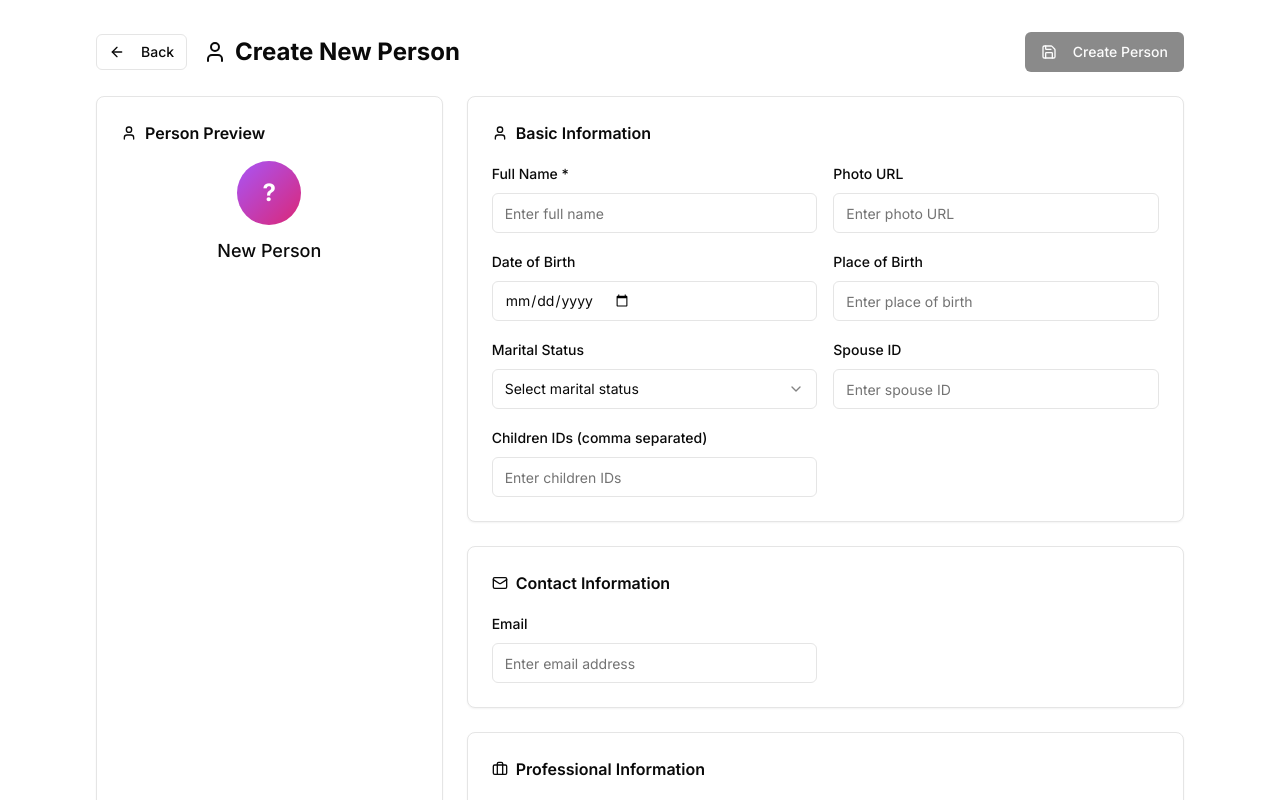
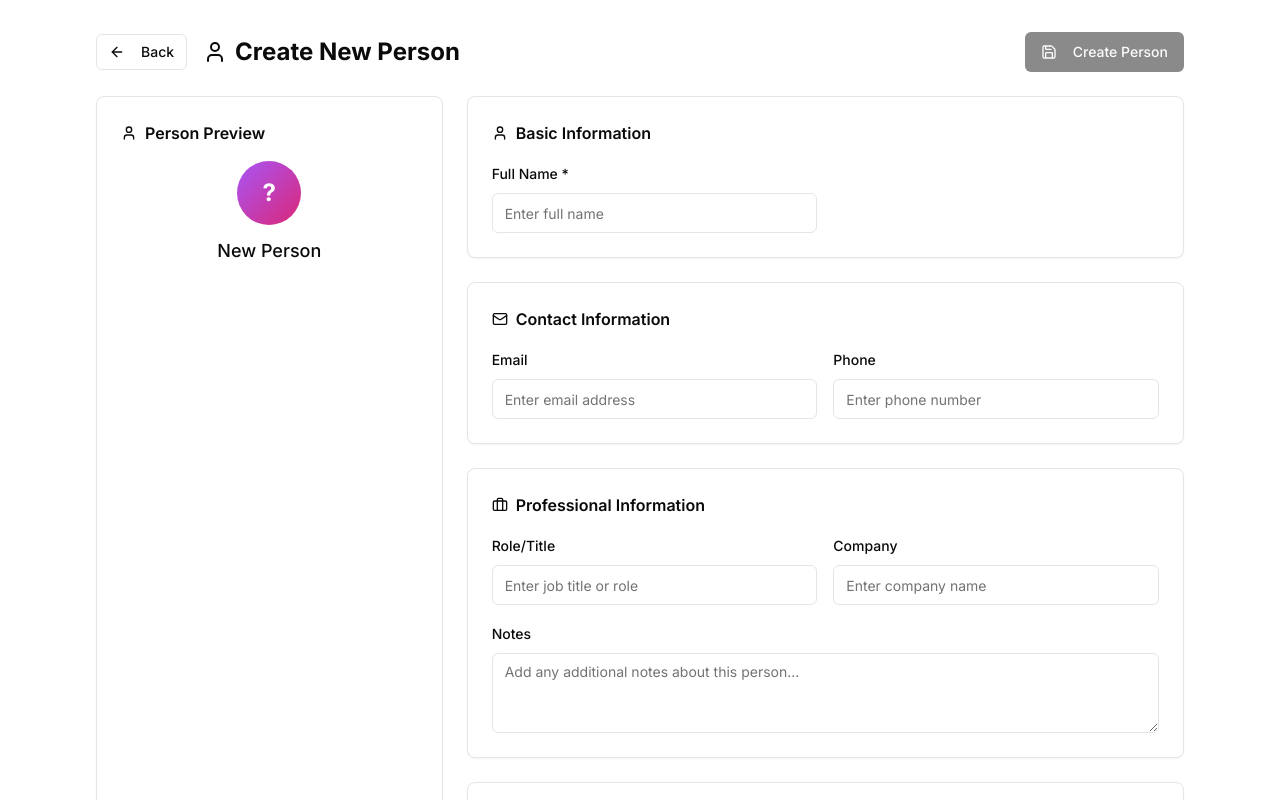
Before and after one commit to trevorbrunton/memory-browser, a Next.js app: page /create-person in a window 1280 px wide. Shown: the top 800 px of the page. Built offline with nearby package versions, Linux system fonts and the light colour scheme.

Commit message:
added new event and new person pages

```diff
--- a/app/create-person/page.tsx
+++ b/app/create-person/page.tsx
@@ -1,140 +1,103 @@
-"use client";
+"use client"
 
-import { useState } from "react";
-import { Card } from "@/components/ui/card";
-import { Button } from "@/components/ui/button";
-import { Input } from "@/components/ui/input";
-import { Label } from "@/components/ui/label";
-import {
-  Select,
-  SelectContent,
-  SelectItem,
-  SelectTrigger,
-  SelectValue,
-} from "@/components/ui/select";
-import { Badge } from "@/components/ui/badge";
-import { Textarea } from "@/components/ui/textarea";
-import {
-  Save,
-  ArrowLeft,
-  User,
-  Mail,
-  Phone,
-  Briefcase,
-  Plus,
-  X,
-  Settings,
-} from "lucide-react";
-import { useRouter } from "next/navigation";
-import { useToast } from "@/hooks/use-toast";
-import { useAddPeople } from "@/hooks/use-people";
-import { AttributeSelector } from "@/components/attribute-selector";
-import type { Person, PersonAttribute } from "../../types/people";
+import { useState } from "react"
+import { Card } from "@/components/ui/card"
+import { Button } from "@/components/ui/button"
+import { Input } from "@/components/ui/input"
+import { Label } from "@/components/ui/label"
+import { Select, SelectContent, SelectItem, SelectTrigger, SelectValue } from "@/components/ui/select"
+import { Badge } from "@/components/ui/badge"
+import { Textarea } from "@/components/ui/textarea"
+import { Save, ArrowLeft, User, Mail, Phone, Briefcase, Plus, X, Settings } from "lucide-react"
+import { useRouter } from "next/navigation"
+import { useToast } from "@/hooks/use-toast"
+import { useAddPeople } from "../../hooks/use-people"
+import { AttributeSelector } from "../../components/attribute-selector"
+import type { Person, PersonAttribute } from "../../types/people"
 
 export default function CreatePersonPage() {
-  const router = useRouter();
-  const { toast } = useToast();
-  const addPeopleMutation = useAddPeople();
+  const router = useRouter()
+  const { toast } = useToast()
+  const addPeopleMutation = useAddPeople()
 
-  // Form state matches Person type
-  const [formData, setFormData] = useState<
-    Omit<Person, "id" | "createdAt" | "updatedAt">
-  >({
+  // Form state
+  const [formData, setFormData] = useState({
     name: "",
-    email: undefined,
-    role: undefined,
-    photoUrl: undefined,
-    dateOfBirth: undefined,
-    placeOfBirth: undefined,
-    maritalStatus: undefined,
-    spouseId: undefined,
-    childrenIds: [],
-    attributes: [],
-  });
+    email: "",
+    phone: "",
+    role: "",
+    company: "",
+    notes: "",
+    attributes: [] as PersonAttribute[],
+  })
 
-  // Handle input changes
-  const handleInputChange = (
-    field: keyof Omit<Person, "id" | "createdAt" | "updatedAt">,
-    value: any
-  ) => {
-    setFormData((prev) => ({ ...prev, [field]: value }));
-  };
+  const handleInputChange = (field: string, value: string | PersonAttribute[]) => {
+    setFormData((prev) => ({ ...prev, [field]: value }))
+  }
 
-  // Save handler conforms to Person type
   const handleSave = async () => {
     if (!formData.name.trim()) {
       toast({
         title: "Error",
         description: "Person name is required",
         variant: "destructive",
-      });
-      return;
+      })
+      return
     }
 
     try {
-      const personData: Omit<Person, "id" | "createdAt" | "updatedAt"> = {
-        ...formData,
+      const personData = {
         name: formData.name.trim(),
-        email: formData.email?.trim() || undefined,
-        role: formData.role?.trim() || undefined,
-        photoUrl: formData.photoUrl?.trim() || undefined,
-        dateOfBirth: formData.dateOfBirth?.trim() || undefined,
-        placeOfBirth: formData.placeOfBirth?.trim() || undefined,
-        maritalStatus: formData.maritalStatus,
-        spouseId: formData.spouseId?.trim() || undefined,
-        childrenIds: formData.childrenIds?.filter(Boolean) || [],
-        attributes: formData.attributes || [],
-      };
+        email: formData.email.trim() || undefined,
+        phone: formData.phone.trim() || undefined,
+        role: formData.role.trim() || undefined,
+        company: formData.company.trim() || undefined,
+        notes: formData.notes.trim() || undefined,
+        attributes: formData.attributes,
+      }
 
-      // The backend should add id, createdAt, updatedAt
-      const newPeople = await addPeopleMutation.mutateAsync([personData]);
+      const newPeople = await addPeopleMutation.mutateAsync([personData])
 
       toast({
         title: "Success",
         description: "Person created successfully",
-      });
+      })
 
+      // Navigate to the new person's details page
       if (newPeople.length > 0) {
-        router.push(`/person-details/${newPeople[0].id}`);
+        router.push(`/person-details/${newPeople[0].id}`)
       } else {
-        router.push("/");
+        router.push("/")
       }
     } catch (error) {
       toast({
         title: "Error",
         description: "Failed to create person",
         variant: "destructive",
-      });
+      })
     }
-  };
+  }
+
+
 
   // Attribute management functions
   const addAttribute = () => {
-    const newAttribute: PersonAttribute = { attribute: "", value: "" };
-    handleInputChange("attributes", [
-      ...(formData.attributes || []),
-      newAttribute,
-    ]);
-  };
+    const newAttribute: PersonAttribute = { attribute: "", value: "" }
+    handleInputChange("attributes", [...formData.attributes, newAttribute])
+  }
 
-  const updateAttribute = (
-    index: number,
-    field: "attribute" | "value",
-    value: string
-  ) => {
-    const updatedAttributes = [...(formData.attributes || [])];
-    updatedAttributes[index] = { ...updatedAttributes[index], [field]: value };
-    handleInputChange("attributes", updatedAttributes);
-  };
+  const updateAttribute = (index: number, field: "attribute" | "value", value: string) => {
+    const updatedAttributes = [...formData.attributes]
+    updatedAttributes[index] = { ...updatedAttributes[index], [field]: value }
+    handleInputChange("attributes", updatedAttributes)
+  }
 
   const removeAttribute = (index: number) => {
-    const updatedAttributes = (formData.attributes || []).filter(
-      (_, i) => i !== index
-    );
-    handleInputChange("attributes", updatedAttributes);
-  };
+    const updatedAttributes = formData.attributes.filter((_, i) => i !== index)
+    handleInputChange("attributes", updatedAttributes)
+  }
 
-  const canSave = formData.name.trim() && !addPeopleMutation.isPending;
+  const canSave = formData.name.trim() && !addPeopleMutation.isPending
 
   return (
     <div className="p-8 max-w-6xl mx-auto space-y-6">
@@ -149,11 +112,7 @@ export default function CreatePersonPage() {
             Create New Person
           </h1>
         </div>
-        <Button
-          onClick={handleSave}
-          disabled={!canSave}
-          className="min-w-[120px]"
-        >
+        <Button onClick={handleSave} disabled={!canSave} className="min-w-[120px]">
           {addPeopleMutation.isPending ? (
             <>
               <Save className="h-4 w-4 mr-2 animate-spin" />
@@ -181,9 +140,7 @@ export default function CreatePersonPage() {
                 <div className="w-16 h-16 mx-auto rounded-full bg-gradient-to-br from-purple-500 to-pink-600 flex items-center justify-center text-white text-2xl font-bold mb-3">
                   {formData.name ? formData.name.charAt(0).toUpperCase() : "?"}
                 </div>
-                <h4 className="font-medium text-lg">
-                  {formData.name || "New Person"}
-                </h4>
+                <h4 className="font-medium text-lg">{formData.name || "New Person"}</h4>
               </div>
 
               <div className="space-y-2 text-sm">
@@ -193,57 +150,34 @@ export default function CreatePersonPage() {
                     <span>{formData.email}</span>
                   </div>
                 )}
-                {formData.role && (
+                {formData.phone && (
+                  <div className="flex items-center text-gray-600">
+                    <Phone className="h-4 w-4 mr-2" />
+                    <span>{formData.phone}</span>
+                  </div>
+                )}
+                {(formData.role || formData.company) && (
                   <div className="flex items-center text-gray-600">
                     <Briefcase className="h-4 w-4 mr-2" />
-                    <span>{formData.role}</span>
-                  </div>
-                )}
-                {formData.photoUrl && (
-                  <div className="flex items-center text-gray-600">
-                    <User className="h-4 w-4 mr-2" />
-                    <span>{formData.photoUrl}</span>
-                  </div>
-                )}
-                {formData.dateOfBirth && (
-                  <div className="flex items-center text-gray-600">
-                    <span>Date of Birth: {formData.dateOfBirth}</span>
-                  </div>
-                )}
-                {formData.placeOfBirth && (
-                  <div className="flex items-center text-gray-600">
-                    <span>Place of Birth: {formData.placeOfBirth}</span>
-                  </div>
-                )}
-                {formData.maritalStatus && (
-                  <div className="flex items-center text-gray-600">
-                    <span>Marital Status: {formData.maritalStatus}</span>
-                  </div>
-                )}
-                {formData.spouseId && (
-                  <div className="flex items-center text-gray-600">
-                    <span>Spouse ID: {formData.spouseId}</span>
-                  </div>
-                )}
-                {formData.childrenIds && formData.childrenIds.length > 0 && (
-                  <div className="flex items-center text-gray-600">
-                    <span>Children IDs: {formData.childrenIds.join(", ")}</span>
+                    <span>
+                      {formData.role && formData.company
+                        ? `${formData.role} at ${formData.company}`
+                        : formData.role || formData.company}
+                    </span>
                   </div>
                 )}
               </div>
 
-              {formData.attributes && formData.attributes.length > 0 && (
+
+
+              {formData.attributes.length > 0 && (
                 <div className="mt-4 p-3 bg-gray-50 rounded">
                   <h5 className="font-medium text-sm mb-2">Attributes:</h5>
                   <div className="flex flex-wrap gap-1">
                     {formData.attributes
                       .filter((attr) => attr.attribute && attr.value)
                       .map((attr, index) => (
-                        <Badge
-                          key={index}
-                          variant="secondary"
-                          className="text-xs"
-                        >
+                        <Badge key={index} variant="secondary" className="text-xs">
                           {attr.attribute}: {attr.value}
                         </Badge>
                       ))}
@@ -272,92 +206,7 @@ export default function CreatePersonPage() {
                   placeholder="Enter full name"
                 />
               </div>
-              <div className="space-y-2">
-                <Label htmlFor="photoUrl">Photo URL</Label>
-                <Input
-                  id="photoUrl"
-                  value={formData.photoUrl || ""}
-                  onChange={(e) =>
-                    handleInputChange("photoUrl", e.target.value)
-                  }
-                  placeholder="Enter photo URL"
-                />
-              </div>
-              <div className="space-y-2">
-                <Label htmlFor="dateOfBirth">Date of Birth</Label>
-                <Input
-                  id="dateOfBirth"
-                  type="date"
-                  value={formData.dateOfBirth || ""}
-                  onChange={(e) =>
-                    handleInputChange("dateOfBirth", e.target.value)
-                  }
-                  placeholder="Enter date of birth"
-                />
-              </div>
-              <div className="space-y-2">
-                <Label htmlFor="placeOfBirth">Place of Birth</Label>
-                <Input
-                  id="placeOfBirth"
-                  value={formData.placeOfBirth || ""}
-                  onChange={(e) =>
-                    handleInputChange("placeOfBirth", e.target.value)
-                  }
-                  placeholder="Enter place of birth"
-                />
-              </div>
-              <div className="space-y-2">
-                <Label htmlFor="maritalStatus">Marital Status</Label>
-                <Select
-                  value={formData.maritalStatus || ""}
-                  onValueChange={(value) =>
-                    handleInputChange(
-                      "maritalStatus",
-                      value as Person["maritalStatus"]
-                    )
-                  }
-                >
-                  <SelectTrigger>
-                    <SelectValue placeholder="Select marital status" />
-                  </SelectTrigger>
-                  <SelectContent>
-                    <SelectItem value="single">Single</SelectItem>
-                    <SelectItem value="married">Married</SelectItem>
-                    <SelectItem value="divorced">Divorced</SelectItem>
-                    <SelectItem value="widowed">Widowed</SelectItem>
-                  </SelectContent>
-                </Select>
-              </div>
-              <div className="space-y-2">
-                <Label htmlFor="spouseId">Spouse ID</Label>
-                <Input
-                  id="spouseId"
-                  value={formData.spouseId || ""}
-                  onChange={(e) =>
-                    handleInputChange("spouseId", e.target.value)
-                  }
-                  placeholder="Enter spouse ID"
-                />
-              </div>
-              <div className="space-y-2">
-                <Label htmlFor="childrenIds">
-                  Children IDs (comma separated)
-                </Label>
-                <Input
-                  id="childrenIds"
-                  value={formData.childrenIds?.join(",") || ""}
-                  onChange={(e) =>
-                    handleInputChange(
-                      "childrenIds",
-                      e.target.value
-                        .split(",")
-                        .map((id) => id.trim())
-                        .filter(Boolean)
-                    )
-                  }
-                  placeholder="Enter children IDs"
-                />
-              </div>
+
             </div>
           </Card>
 
@@ -373,9 +222,19 @@ export default function CreatePersonPage() {
                 <Input
                   id="email"
                   type="email"
-                  value={formData.email || ""}
+                  value={formData.email}
                   onChange={(e) => handleInputChange("email", e.target.value)}
                   placeholder="Enter email address"
+                />
+              </div>
+              <div className="space-y-2">
+                <Label htmlFor="phone">Phone</Label>
+                <Input
+                  id="phone"
+                  type="tel"
+                  value={formData.phone}
+                  onChange={(e) => handleInputChange("phone", e.target.value)}
+                  placeholder="Enter phone number"
                 />
               </div>
             </div>
@@ -392,11 +251,30 @@ export default function CreatePersonPage() {
                 <Label htmlFor="role">Role/Title</Label>
                 <Input
                   id="role"
-                  value={formData.role || ""}
+                  value={formData.role}
                   onChange={(e) => handleInputChange("role", e.target.value)}
                   placeholder="Enter job title or role"
                 />
               </div>
+              <div className="space-y-2">
+                <Label htmlFor="company">Company</Label>
+                <Input
+                  id="company"
+                  value={formData.company}
+                  onChange={(e) => handleInputChange("company", e.target.value)}
+                  placeholder="Enter company name"
+                />
+              </div>
+            </div>
+            <div className="mt-4 space-y-2">
+              <Label htmlFor="notes">Notes</Label>
+              <Textarea
+                id="notes"
+                value={formData.notes}
+                onChange={(e) => handleInputChange("notes", e.target.value)}
+                placeholder="Add any additional notes about this person..."
+                rows={3}
+              />
             </div>
           </Card>
 
@@ -414,24 +292,18 @@ export default function CreatePersonPage() {
             </div>
 
             <div className="space-y-4">
-              {!formData.attributes || formData.attributes.length === 0 ? (
+              {formData.attributes.length === 0 ? (
                 <p className="text-sm text-gray-500 italic text-center py-4">
-                  No additional attributes. Click "Add Attribute" to add
-                  interests, social media, or other details.
+                  No additional attributes. Click "Add Attribute" to add interests, social media, or other details.
                 </p>
               ) : (
                 formData.attributes.map((attr, index) => (
-                  <div
-                    key={index}
-                    className="grid grid-cols-1 md:grid-cols-2 gap-3 p-3 border rounded-lg"
-                  >
+                  <div key={index} className="grid grid-cols-1 md:grid-cols-2 gap-3 p-3 border rounded-lg">
                     <div className="space-y-2">
                       <Label>Attribute</Label>
                       <AttributeSelector
                         value={attr.attribute}
-                        onChange={(value) =>
-                          updateAttribute(index, "attribute", value)
-                        }
+                        onChange={(value) => updateAttribute(index, "attribute", value)}
                         placeholder="Select or add attribute..."
                         entityType="person"
                       />
@@ -450,9 +322,7 @@ export default function CreatePersonPage() {
                       </div>
                       <Input
                         value={attr.value}
-                        onChange={(e) =>
-                          updateAttribute(index, "value", e.target.value)
-                        }
+                        onChange={(e) => updateAttribute(index, "value", e.target.value)}
                         placeholder="Enter value..."
                       />
                     </div>
@@ -461,20 +331,14 @@ export default function CreatePersonPage() {
               )}
             </div>
 
-            {formData.attributes && formData.attributes.length > 0 && (
+            {formData.attributes.length > 0 && (
               <div className="mt-4 p-3 bg-gray-50 rounded-lg">
-                <h4 className="font-medium text-sm mb-2">
-                  Current Attributes:
-                </h4>
+                <h4 className="font-medium text-sm mb-2">Current Attributes:</h4>
                 <div className="flex flex-wrap gap-2">
                   {formData.attributes
                     .filter((attr) => attr.attribute && attr.value)
                     .map((attr, index) => (
-                      <Badge
-                        key={index}
-                        variant="secondary"
-                        className="text-xs"
-                      >
+                      <Badge key={index} variant="secondary" className="text-xs">
                         {attr.attribute}: {attr.value}
                       </Badge>
                     ))}
@@ -485,24 +349,16 @@ export default function CreatePersonPage() {
 
           {/* Help Text */}
           <Card className="p-4 bg-purple-50 border-purple-200">
-            <h4 className="font-medium text-sm mb-2 text-purple-800">
-              💡 Tips for Creating People
-            </h4>
+            <h4 className="font-medium text-sm mb-2 text-purple-800">💡 Tips for Creating People</h4>
             <ul className="text-sm text-purple-700 space-y-1">
               <li>• Use full names to avoid confusion with similar names</li>
               <li>• Add contact information to easily reach out later</li>
-              <li>
-                • Use attributes to store birthdays, social media handles, or
-                interests
-              </li>
-              <li>
-                • Notes are great for remembering how you met or important
-                details
-              </li>
+              <li>• Use attributes to store birthdays, social media handles, or interests</li>
+              <li>• Notes are great for remembering how you met or important details</li>
             </ul>
           </Card>
         </div>
       </div>
     </div>
-  );
+  )
 }
--- a/components/mem-browser-components/tab-navigation.tsx
+++ b/components/mem-browser-components/tab-navigation.tsx
@@ -91,7 +91,7 @@ export function TabNavigation({
           >
             <div className="hidden sm:flex">
               <Plus className="h-4 w-4 mr-2" />
-              Create Place
+              Create Person
             </div>
             <div className="flex sm:hidden">
               <Plus className="h-4 w-4" />
--- a/components/people-selector.tsx
+++ b/components/people-selector.tsx
@@ -57,7 +57,9 @@ export function PeopleSelector({
     if (pendingUpdates.length > 0) {
       try {
         // Use TanStack Query mutation to add people
-        const newPeople = await addPeopleMutation.mutateAsync(pendingUpdates)
+        const newPeople = await addPeopleMutation.mutateAsync(
+          pendingUpdates.map((name) => ({ name }))
+        )
 
         // Auto-select the newly added people
         const newPersonIds = newPeople.map((p) => p.id)
```
Also changed, not shown: hooks/use-people.ts (+58 -7 lines).
